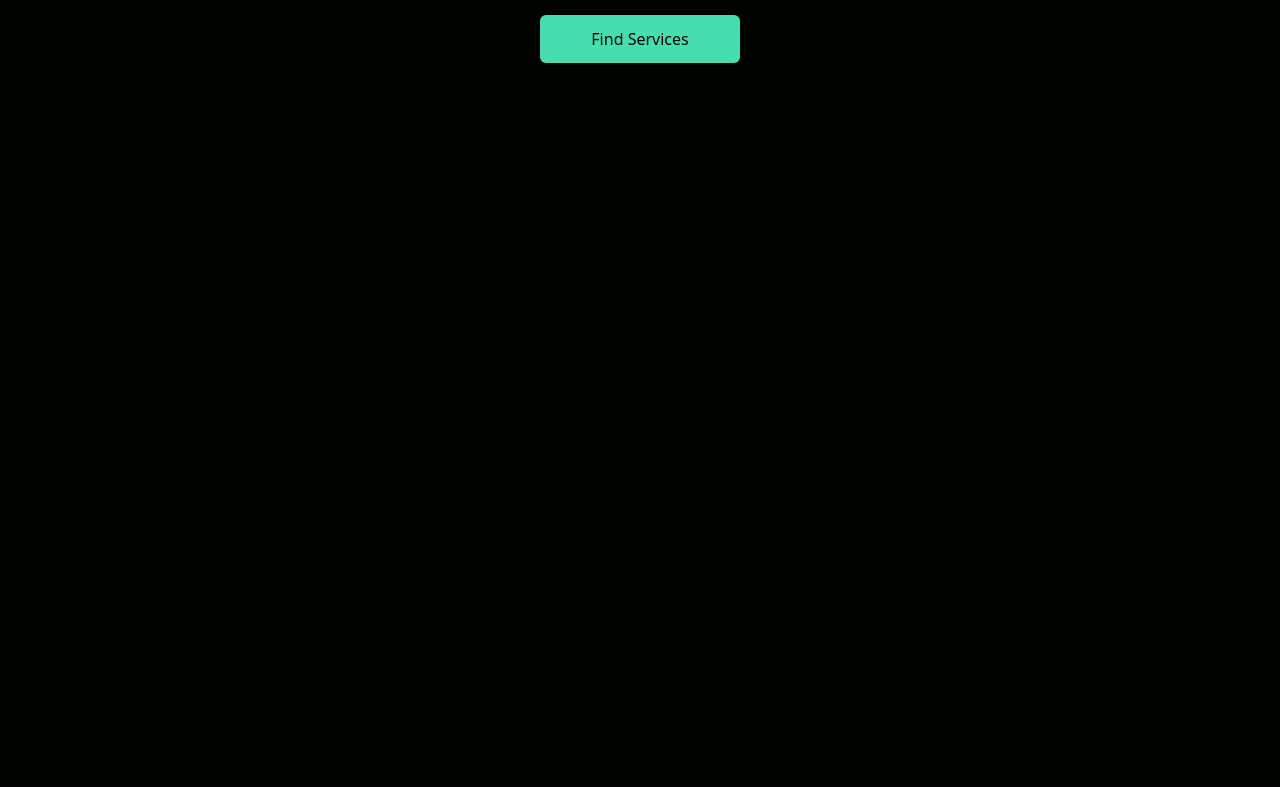
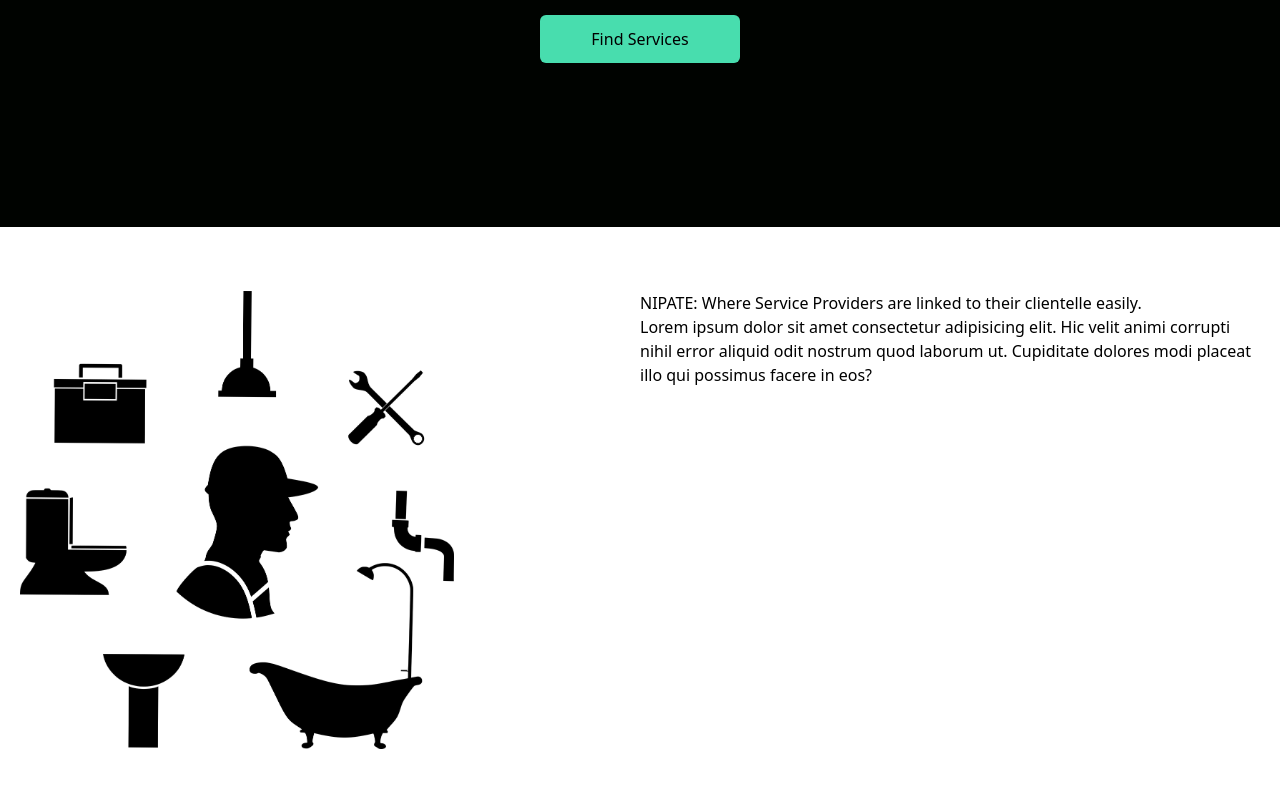
Before and after one commit to julienyaware/Pata, a React (Create React App) app: page / in a window 1280 px wide. Shown: the part 573-1360 px from the top of the page. Before the commit the page ends 800 px from the top, so only its background shows below. Built offline with nearby package versions, Linux system fonts and the light colour scheme.

Commit message:
Added About Us section

```diff
--- a/src/App.js
+++ b/src/App.js
@@ -4,12 +4,14 @@ import Login from './components/Login';
 import HomePage from './components/HomePage';
 import NavBar from './components/NavBar';
 import AdDisplay from './components/AdDisplay';
+import AboutUs from './components/AboutUs';
 
 function App() {
   return (
      <div>
       <NavBar/>
       <AdDisplay/>
+      <AboutUs/>
      </div>
 );
 }
--- /dev/null
+++ b/src/components/AboutUs.jsx
@@ -0,0 +1,20 @@
+import React from 'react';
+import plumber from '../assets/plumber.png'
+
+const AboutUs = () => {
+    return (
+        <div className='w-full bg-white py-16 px-4'>
+            <div className='max-w-[1240px] mx-auto grid md:grid-cols-2 '>
+             <img className='w-[70%] h-[100%]' src={plumber} alt="service man"/>
+             <div>
+                <h1>NIPATE: Where Service Providers are linked to their clientelle easily.</h1>
+                <p> Lorem ipsum dolor sit amet consectetur adipisicing elit. Hic velit animi corrupti nihil error aliquid odit nostrum quod laborum ut. Cupiditate dolores modi placeat illo qui possimus facere in eos?
+            </p>
+             </div>
+            </div>
+
+        </div>
+    );
+};
+
+export default AboutUs;
--- a/src/components/NavBar.jsx
+++ b/src/components/NavBar.jsx
@@ -13,8 +13,8 @@ const NavBar = (props) => {
         <div className='text-white flex justify-between items-center h-24 max-w-[1240px] px-4 mx-auto'>
             <h1 className='w-full text-3xl font-bold text-[#48ddae]'>NIPATE</h1>
             <ul className='hidden md:flex'>
+            <li className='p-5'>About</li>
                 <li className='p-5'>Services</li>
-                <li className='p-5'>About</li>
                 <li className='p-5'>Login</li>
                 <li className='p-5'>Register</li>
             </ul>
@@ -24,8 +24,8 @@ const NavBar = (props) => {
             <div className={navStatus ? 'fixed top-0 left-0 w-[60%] h-full border-r border-r-gray-900 bg-[#000300]' :'fixed left-[-100%]'}>
             <h1 className='w-full text-3xl font-bold text-[#48ddae]'>NIPATE</h1>
                 <ul className='pt-4 uppercase'>
+                <li className='p-5  border-gray-600 border-b'>About</li>
                 <li className='p-5  border-gray-600 border-b'>Services</li>
-                <li className='p-5  border-gray-600 border-b'>About</li>
                 <li className='p-5  border-gray-600 border-b'>Login</li>
                 <li className='p-5'>Register</li>
                 </ul>
```
Also changed, not shown: src/assets/plumber.png (added), 1 other file (tests, documents, lock files or other folders).
